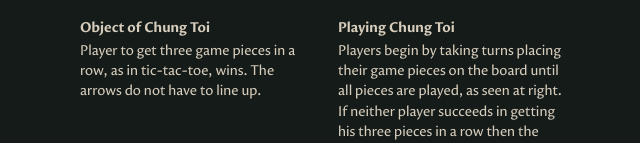
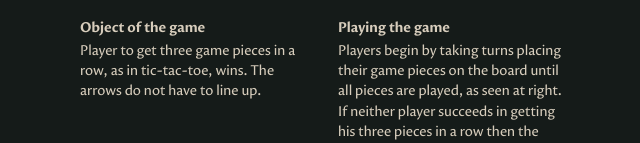
Before and after one commit to hlaspoor/chung-toi, a website built with Vite: page chung-toi.html in a window 1280 px wide. Shown: the part 657-800 px from the top of the page, 316-956 px from the left. Built offline with nearby package versions, Linux system fonts and the light colour scheme.

Commit message:
Update rules title wording

```diff
--- a/chung-toi.html
+++ b/chung-toi.html
@@ -844,8 +844,8 @@
     <section class="rules" aria-label="How to play">
       <div class="rules-content">
         <div class="rules-copy">
-          <p><strong class="rules-heading">Object of Chung Toi</strong>Player to get three game pieces in a row, as in tic-tac-toe, wins. The arrows do not have to line up.</p>
-          <p><strong class="rules-heading">Playing Chung Toi</strong>Players begin by taking turns placing their game pieces on the board until all pieces are played, as seen at right. If neither player succeeds in getting his three pieces in a row then the players continue by taking turns moving their pieces. <strong>A piece can be moved to any open space as long as an arrow on the piece points in the direction of the desired space.</strong></p>
+          <p><strong class="rules-heading">Object of the game</strong>Player to get three game pieces in a row, as in tic-tac-toe, wins. The arrows do not have to line up.</p>
+          <p><strong class="rules-heading">Playing the game</strong>Players begin by taking turns placing their game pieces on the board until all pieces are played, as seen at right. If neither player succeeds in getting his three pieces in a row then the players continue by taking turns moving their pieces. <strong>A piece can be moved to any open space as long as an arrow on the piece points in the direction of the desired space.</strong></p>
         </div>
 
         <div class="rules-grid">
```
Also changed, not shown: index.html (+2 -2 lines).
